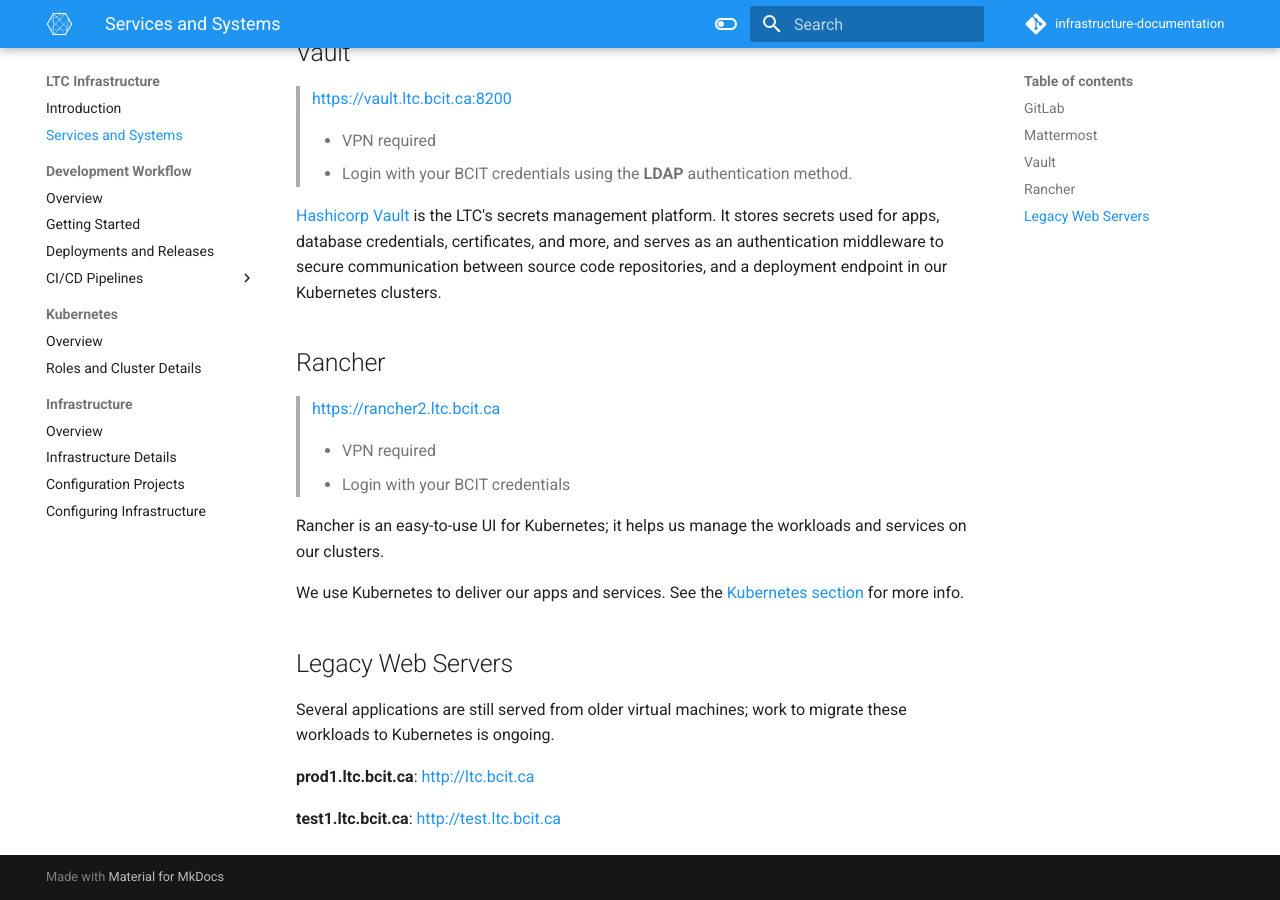
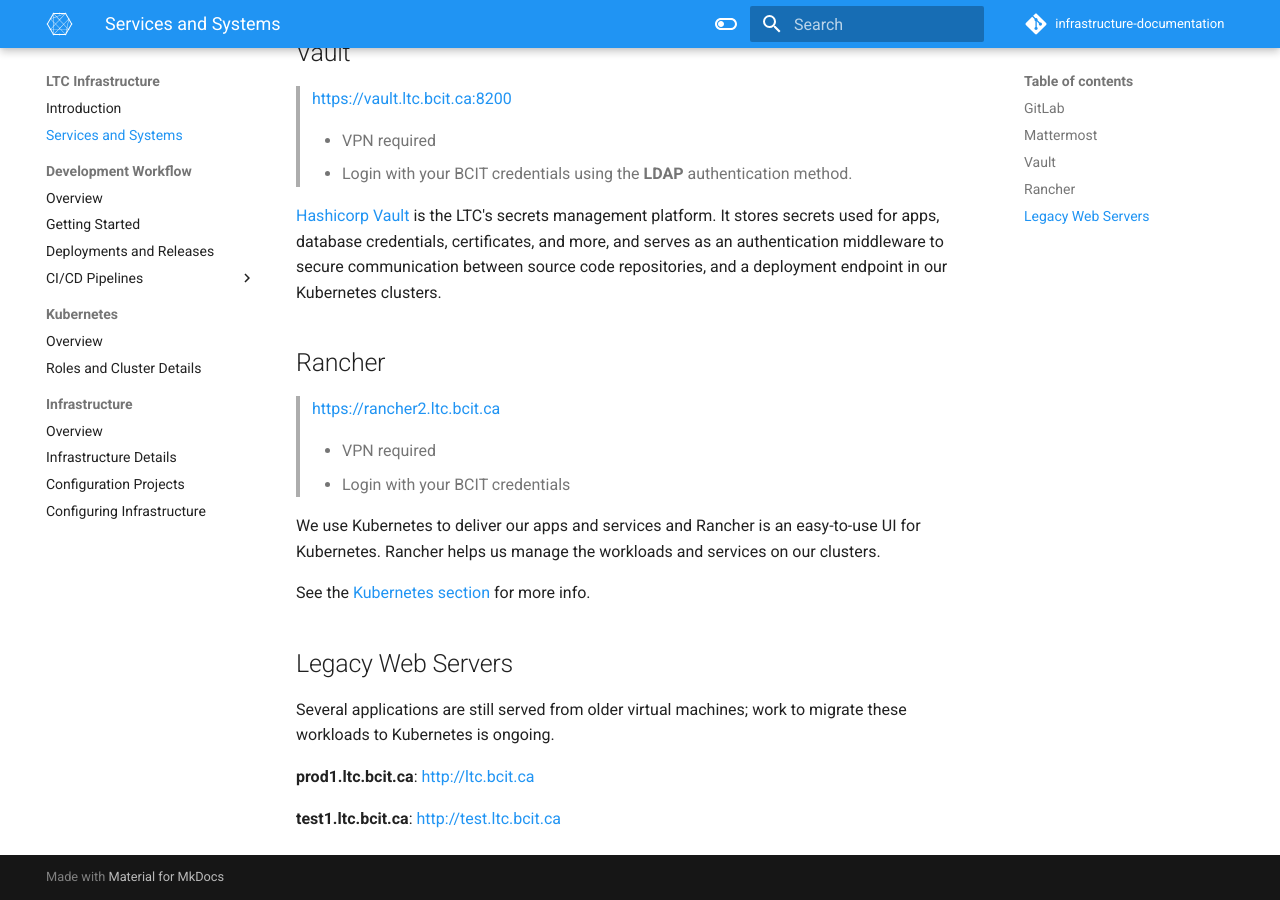
Before and after one commit to bcit-ltc/infrastructure-documentation, an MkDocs documentation site: the page built from docs/services-systems.md, in a window 1280 px wide and 900 px high, scrolled down 1603 px. Built offline with MkDocs 1.6.1 and Material for MkDocs 9.7.7, drawn with Linux system fonts in a browser that asks for light colours.

Commit message:
fix: push to prod

```diff
--- a/docs/services-systems.md
+++ b/docs/services-systems.md
@@ -64,9 +64,9 @@
 > * VPN required
 > * Login with your BCIT credentials
 
-Rancher is an easy-to-use UI for Kubernetes; it helps us manage the workloads and services on our clusters.
+We use Kubernetes to deliver our apps and services and Rancher is an easy-to-use UI for Kubernetes. Rancher helps us manage the workloads and services on our clusters.
 
-We use Kubernetes to deliver our apps and services. See the [Kubernetes section](kubernetes/index.md) for more info.
+See the [Kubernetes section](kubernetes/index.md) for more info.
 
 ## Legacy Web Servers
 
```
